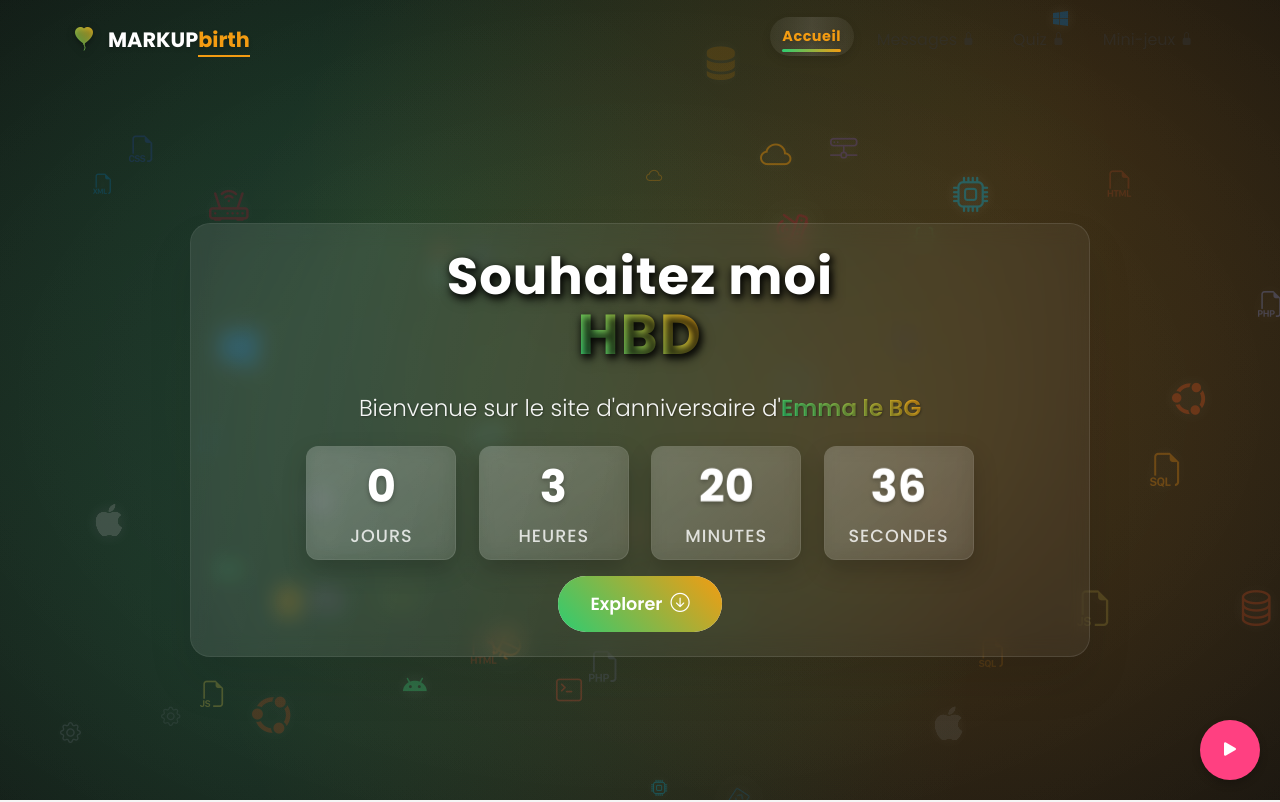
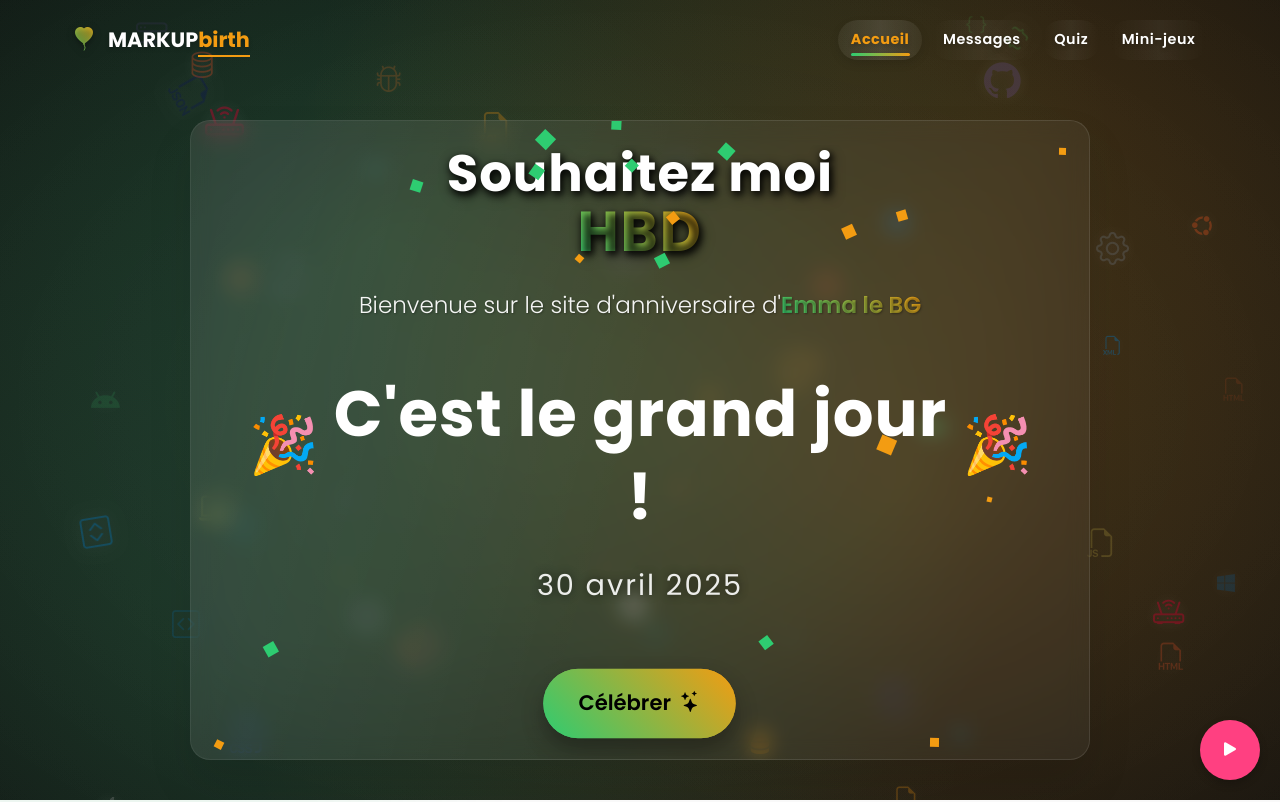
Before and after one commit to MARKUPsoft-corp/MARKUPbirth, a Nuxt app: page / in a window 1280 px wide. Shown: the top 802 px of the page. Built offline with nearby package versions, Linux system fonts and the light colour scheme.

Commit message:
travail sur

```diff
--- a/pages/index.vue
+++ b/pages/index.vue
@@ -44,49 +44,36 @@
             Bienvenue sur le site d'anniversaire d'<span class="highlight-name">Emma le BG</span>
           </p>
 
-          <!-- Compteur 3D -->
-          <div class="countdown-3d">
-            <div class="countdown-container">
-              <div class="countdown-item glass-effect desktop-only">
-                <div class="countdown-number-3d">
-                  <div class="number-wrapper">
-                    <span class="number-content">{{ days }}</span>
-                  </div>
-                </div>
-                <span class="countdown-label">Jours</span>
-              </div>
-              <div class="countdown-item glass-effect desktop-only">
-                <div class="countdown-number-3d">
-                  <div class="number-wrapper">
-                    <span class="number-content">{{ hours }}</span>
-                  </div>
-                </div>
-                <span class="countdown-label">Heures</span>
-              </div>
-              <div class="countdown-item glass-effect">
-                <div class="countdown-number-3d">
-                  <div class="number-wrapper">
-                    <span class="number-content">{{ minutes }}</span>
-                  </div>
-                </div>
-                <span class="countdown-label">Minutes</span>
-              </div>
-              <div class="countdown-item glass-effect">
-                <div class="countdown-number-3d">
-                  <div class="number-wrapper">
-                    <span class="number-content">{{ seconds }}</span>
-                  </div>
-                </div>
-                <span class="countdown-label">Secondes</span>
-              </div>
+          <!-- Message spécial pour le jour J -->
+          <div class="birthday-message">
+            <div class="celebration-text">
+              <span class="celebration-icon">🎉</span>
+              <h2 class="celebration-title">C'est le grand jour !</h2>
+              <span class="celebration-icon">🎉</span>
             </div>
+            <div class="celebration-subtitle">30 avril 2025</div>
           </div>
 
-          <!-- Call to action -->
+          <!-- Confetti animation -->
+          <div class="confetti-container special-day">
+            <div v-for="n in 50" :key="`celebration-confetti-${n}`"
+                 class="celebration-confetti"
+                 :style="{
+                   '--delay': `${Math.random() * 5}s`,
+                   '--size': `${Math.random() * 0.7 + 0.3}rem`,
+                   '--color': `var(--${['primary-green', 'primary-orange', 'accent-blue', 'accent-purple'][Math.floor(Math.random() * 4)]})`,
+                   '--pos-x': `${Math.random() * 100}vw`,
+                   '--speed': `${Math.random() * 10 + 5}s`,
+                   '--spin': `${Math.random() * 360}deg`
+                 }"
+            ></div>
+          </div>
+
+          <!-- CTA Button -->
           <div class="cta-container">
-            <button class="cta-button primary" @click="scrollToCards">
-              <span>Explorer</span>
-              <i class="bi bi-arrow-down-circle"></i>
+            <button class="cta-button birthday-cta" @click="scrollToCards">
+              <span>Célébrer</span>
+              <i class="bi bi-stars"></i>
             </button>
           </div>
         </div>
@@ -1566,6 +1553,108 @@ onUnmounted(() => {
   display: none;
 }
 
+/* Styles pour le message de célébration */
+.birthday-message {
+  display: flex;
+  flex-direction: column;
+  align-items: center;
+  justify-content: center;
+  margin: 1.5rem 0;
+  padding: 1.5rem;
+  position: relative;
+  overflow: hidden;
+}
+
+.celebration-text {
+  display: flex;
+  align-items: center;
+  justify-content: center;
+  margin-bottom: 1rem;
+  animation: pulse 2s infinite;
+}
+
+.celebration-icon {
+  font-size: clamp(2rem, 6vw, 3.5rem);
+  margin: 0 0.5rem;
+  animation: bounce 2s infinite alternate;
+}
+
+.celebration-title {
+  font-size: clamp(2.5rem, 8vw, 4rem);
+  font-weight: 900;
+  color: white;
+  text-shadow: 0 0 15px rgba(var(--primary-green-rgb), 0.8),
+              0 0 25px rgba(var(--primary-orange-rgb), 0.8);
+  margin: 0;
+  letter-spacing: 1px;
+  text-align: center;
+}
+
+.celebration-subtitle {
+  font-size: clamp(1.2rem, 3vw, 1.8rem);
+  color: white;
+  opacity: 0.9;
+  margin-top: 0.5rem;
+  font-weight: 400;
+  letter-spacing: 2px;
+  text-shadow: 0 0 10px rgba(0, 0, 0, 0.7);
+}
+
+.birthday-cta {
+  background: linear-gradient(45deg, var(--primary-green), var(--primary-orange));
+  font-size: 1.2rem;
+  padding: 1rem 2rem;
+  margin-top: 1rem;
+  border: none;
+  box-shadow: 0 10px 20px rgba(0, 0, 0, 0.3);
+  transform: scale(1.1);
+}
+
+.birthday-cta:hover {
+  transform: scale(1.15) translateY(-5px);
+  box-shadow: 0 15px 25px rgba(0, 0, 0, 0.4);
+}
+
+.celebration-confetti {
+  position: absolute;
+  width: var(--size);
+  height: var(--size);
+  background-color: var(--color);
+  top: -5px;
+  left: var(--pos-x);
+  opacity: 0;
+  transform: rotate(var(--spin));
+  animation: celebrationFall var(--speed) ease-in-out infinite;
+  animation-delay: var(--delay);
+  z-index: 1;
+}
+
+@keyframes celebrationFall {
+  0% {
+    opacity: 0;
+    transform: translateY(-10px) rotate(var(--spin));
+  }
+  10% {
+    opacity: 1;
+  }
+  90% {
+    opacity: 1;
+  }
+  100% {
+    opacity: 0;
+    transform: translateY(100vh) rotate(calc(var(--spin) + 360deg));
+  }
+}
+
+@keyframes bounce {
+  0% {
+    transform: translateY(0);
+  }
+  100% {
+    transform: translateY(-10px);
+  }
+}
+
 /* Animation de révélation du contenu */
 .cards-section {
   opacity: 0;
--- a/stores/timer.ts
+++ b/stores/timer.ts
@@ -2,8 +2,8 @@ import { defineStore } from 'pinia';
 import { ref, computed } from 'vue';
 
 export const useTimerStore = defineStore('timer', () => {
-  // État pour savoir si l'anniversaire est atteint
-  const birthdayReached = ref(false);
+  // C'est le grand jour ! 30 avril 2025
+  const birthdayReached = ref(true);
 
   // Fonction pour marquer l'anniversaire comme atteint
   const setBirthdayReached = () => {
```
